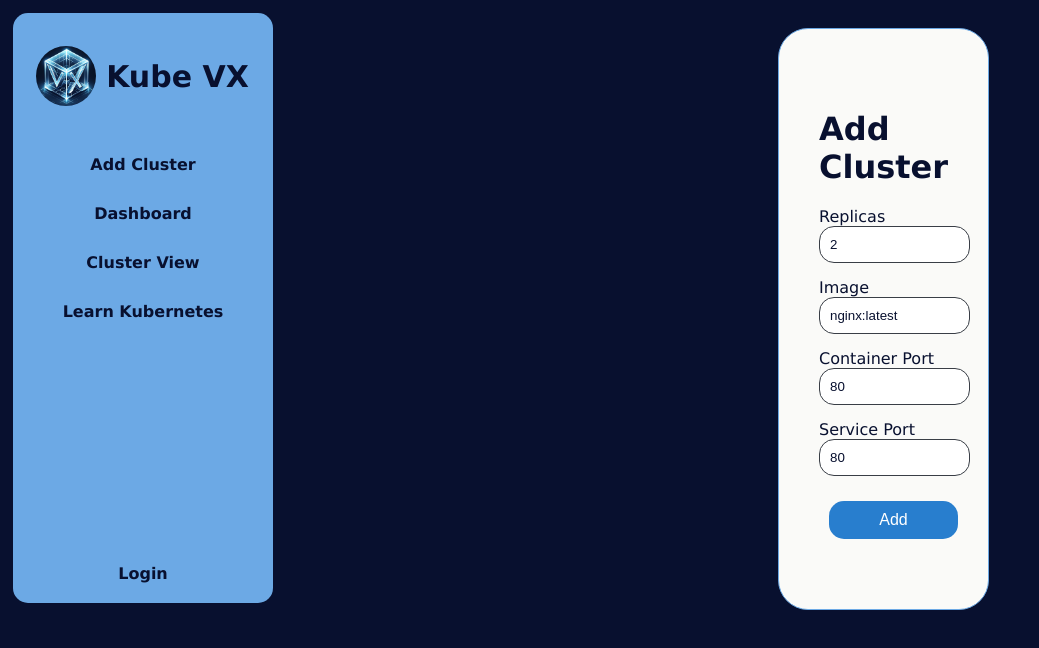
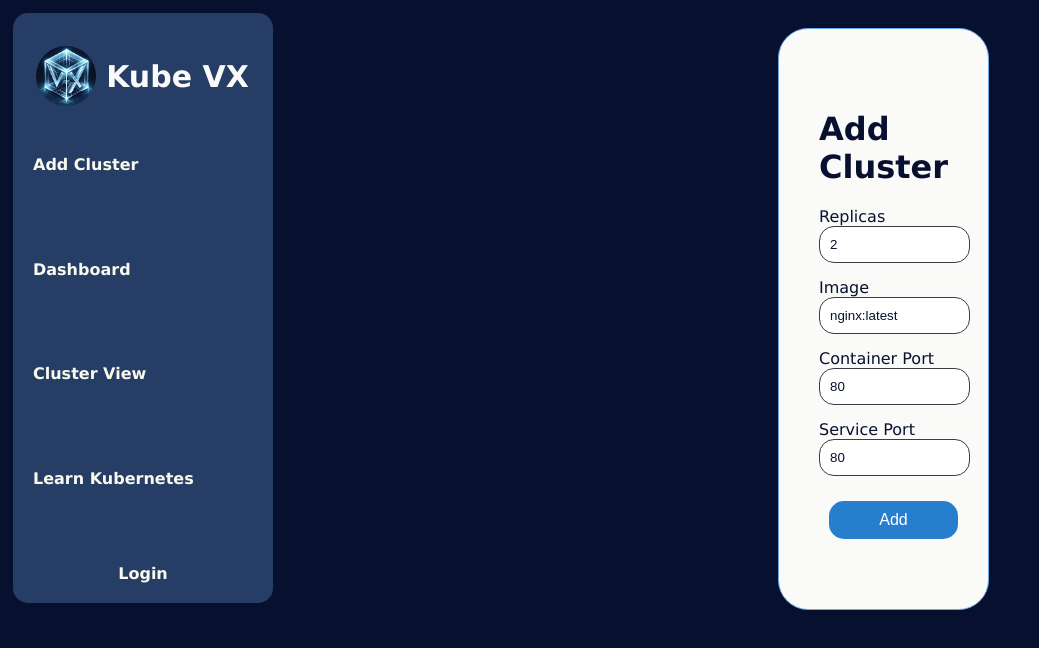
Before and after one commit to oslabs-beta/KubeVX, a React app: page / in a window 1280 px wide. Shown: the top 648 px of the page, without its empty margins (0-1039 px from the left). Built offline with nearby package versions, Linux system fonts and the light colour scheme.

Commit message:
added css nav bar

```diff
--- a/src/Login.js
+++ b/src/Login.js
@@ -23,7 +23,7 @@ const Login = () => {
         if (response.status === 200) {
           console.log('Login successful');
           setUser({ username }); // Set user in context
-          history.push('/addcluster'); // Redirect to add cluster
+          history.push('/'); // Redirect to add cluster
         } else {
           const data = await response.json();
           console.error('Login failed:', data.message);
--- a/src/public/addCluster.css
+++ b/src/public/addCluster.css
@@ -2,7 +2,7 @@ body {
   background-color: #08102f;
 }
 
-.addClusterContainer {
+/* .addClusterContainer {
   display: flex;
   font-family: Verdana, Geneva, Tahoma, sans-serif;
   background-color: #08102f;
@@ -22,7 +22,38 @@ body {
   color: #08102f;
   cursor: pointer;
   text-decoration: none;
-}
+} */
+
+.addClusterContainer {
+    display: flex;
+    font-family: Verdana, Geneva, Tahoma, sans-serif;
+    background-color: #08102f;
+  }
+
+  .navigation {
+    display: flex;
+    flex-direction: column;
+    padding: 20px;
+    background: rgba(108, 169, 229, 0.3); /* Use rgba to set background color with opacity */
+    height: 550px;
+  }
+
+  .nav-item {
+    width: 100%; /* Each nav-item takes the entire width of the navigation bar */
+    padding: 10px;
+    align-self: center;
+    margin-bottom: 10px;
+    color: #f9f9ef; /* Set text color to off white */
+    cursor: pointer;
+    text-decoration: none;
+    transition: background-color 0.3s ease; /* Add transition for smoother color change */
+    flex-grow: 1; /* Allow each item to grow and fill the available height */
+  }
+
+  .nav-item:hover {
+    background-color: rgba(108, 169, 229, 0.7); /* Change background color on hover */
+  }
+
 
 .formContainer {
   display: flex;
--- a/src/public/mainDashboard.css
+++ b/src/public/mainDashboard.css
@@ -13,14 +13,13 @@ body {
   display: flex;
   flex-direction: column;
   padding: 20px;
-  background: #6CA9E5;
+  background: #6ca9e5;
   width: 220px;
-  height: 610px;
+  height: 100vh;
   border-radius: 15px;
   margin: 5px;
   font-size: 16px;
   font-weight: bold;
-  align-self: center;
 }
 
 .nav-top-item {
@@ -30,7 +29,7 @@ body {
   font-weight: bold;
   padding: 1px;
   margin-bottom: 50px;
-  color: #08102f;
+  color: #fafaf8;
   padding-left: 70px;
   position: relative;
 }
@@ -92,7 +91,7 @@ iframe {
   padding: 1px;
   /* margin-top: 10px; */
   margin-bottom: 50px;
-  color: #08102f;
+  color: #fafaf8;
   font-size: 22px;
   font-weight: bold;
   align-self: center;
@@ -102,7 +101,7 @@ iframe {
   content: '';
   display: block;
   height: 3px;
-  background-color: #08102f;
+  background-color: #fafaf8;
   width: 100%;
   margin: 20px auto;
 }
@@ -113,16 +112,15 @@ iframe {
 }
 
 /* clusterView */
-.cluster-container {
+/* .cluster-container {
   display: flex;
   width: 100%;
   height: 600px;
   border: 1px solid black;
-  /* font-family: Verdana, Geneva, Tahoma, sans-serif; */
-}
+} */
 
 /* add cluster */
-.addClusterContainer {
+/* .addClusterContainer {
   display: flex;
   font-family: Verdana, Geneva, Tahoma, sans-serif;
 }
@@ -130,5 +128,5 @@ iframe {
 .formContainer {
   padding: 40px;
   border-radius: 30px;
-  border: 1px solid #ccc; /* Optionally, add a border for better visibility */
-}
+  border: 1px solid #ccc;
+} */
--- a/webapp-deployment.yaml
+++ b/webapp-deployment.yaml
@@ -6,7 +6,7 @@ metadata:
     prometheus.io/scrape: 'true'
     prometheus.io/port: '80'
 spec:
-  replicas: 1
+  replicas: 2
   selector:
     matchLabels:
       app: webapp
```
